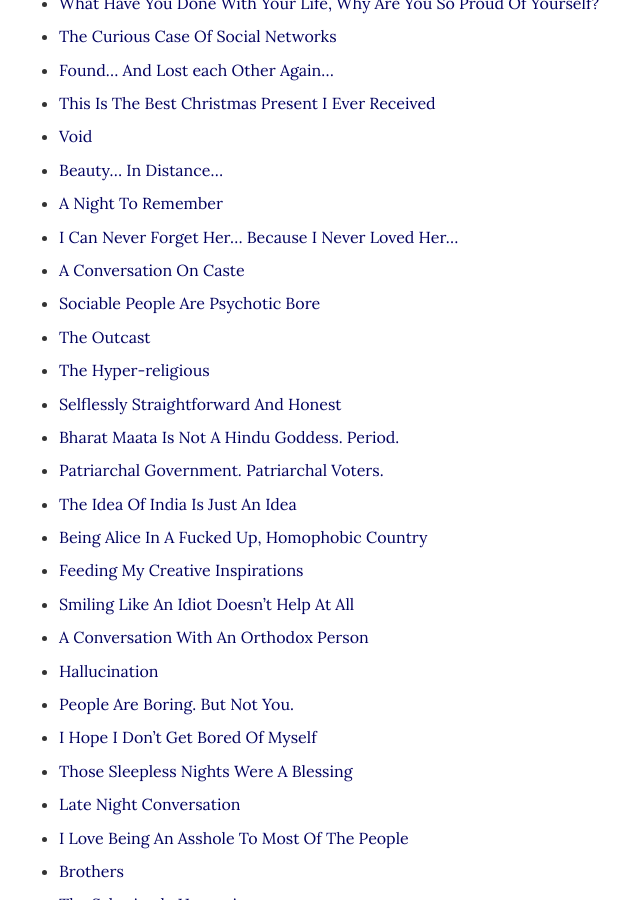
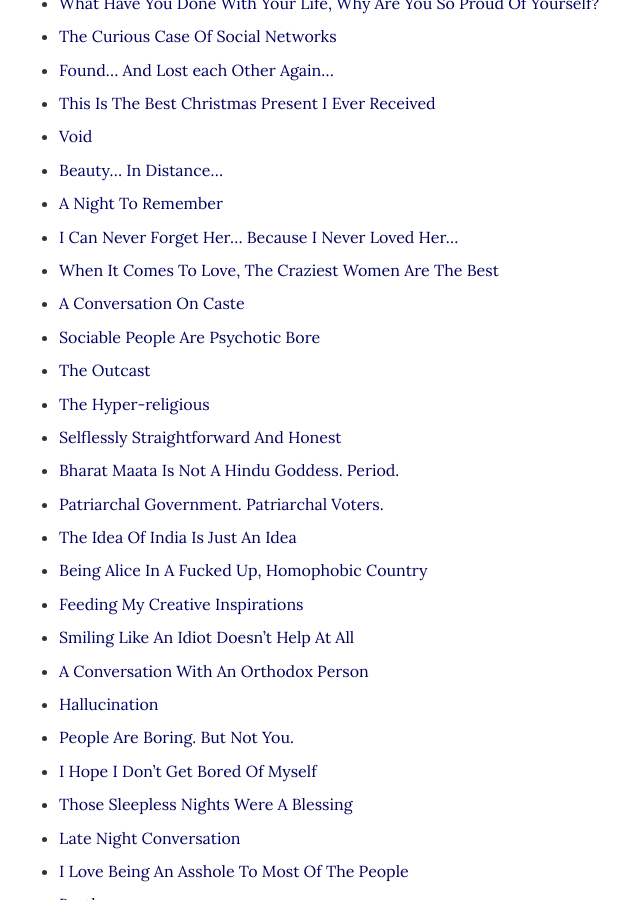
Before and after one commit to argumentativeyouth/pblog, a Jekyll site: the page built from _pages/all-posts.md, in a window 1280 px wide and 900 px high, scrolled down 3376 px. Shown: the whole window, without its empty margins (306-946 px from the left). Built offline with Jekyll 4.4.1, drawn with Linux system fonts in a browser that asks for light colours.

Commit message:
Update all-posts.md

```diff
--- a/_pages/all-posts.md
+++ b/_pages/all-posts.md
@@ -92,6 +92,7 @@ image:
 * [Beauty... In Distance...](https://pritams.blog/beauty-in-distance/)
 * [A Night To Remember](https://pritams.blog/a-night-to-remember/)
 * [I Can Never Forget Her… Because I Never Loved Her…](https://pritams.blog/i-can-never-forget-her-because-i-never-loved-her/)
+* [When It Comes To Love, The Craziest Women Are The Best](https://pritams.blog/when-it-comes-to-love-the-craziest-women-are-the-best)
 * [A Conversation On Caste](https://pritams.blog/a-conversation-on-caste)
 * [Sociable People Are Psychotic Bore](https://pritams.blog/sociable-people-are-psychotic-bore)
 * [The Outcast](https://pritams.blog/the-outcast)
```
